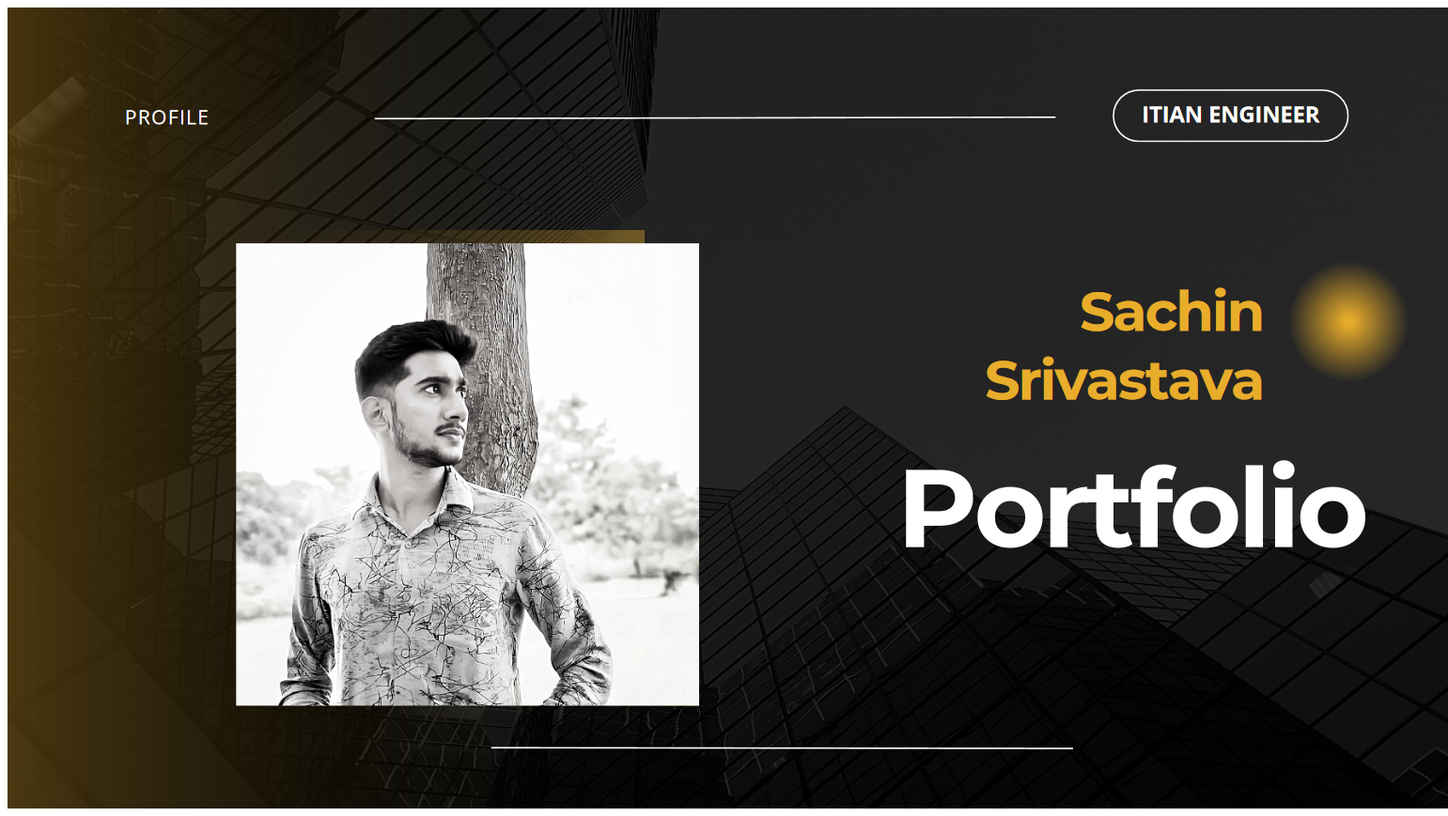
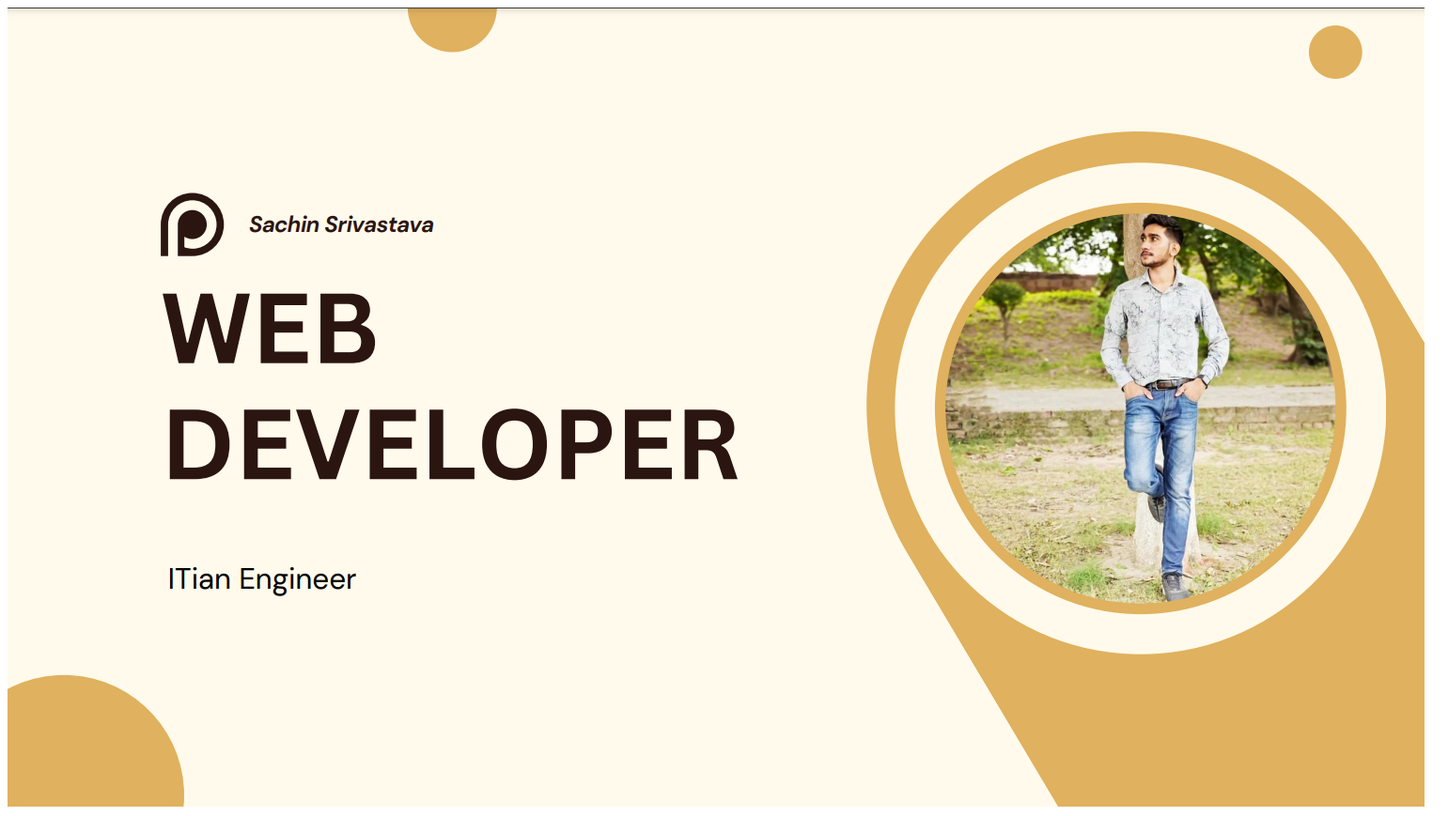
Before and after one commit to sachin1003/newportfolio, a plain HTML site: page index.html in a window 1280 px wide. Shown: the whole page at 94% size, 1541 px wide, since content can reach past the window. Drawn offline with Linux system fonts and the light colour scheme.

Commit message:
Add files via upload

```diff
--- a/index.html
+++ b/index.html
@@ -1,9 +1,9 @@
 <html>
 <head>
-<title>abc
+<title>
+abc
 </title>
-</head>
 <body>
-<img src="Screenshot.png">
+<img src="screenshot1.png">
 </body>
 </html>
```
Also changed, not shown: Screenshot1.png (added).
